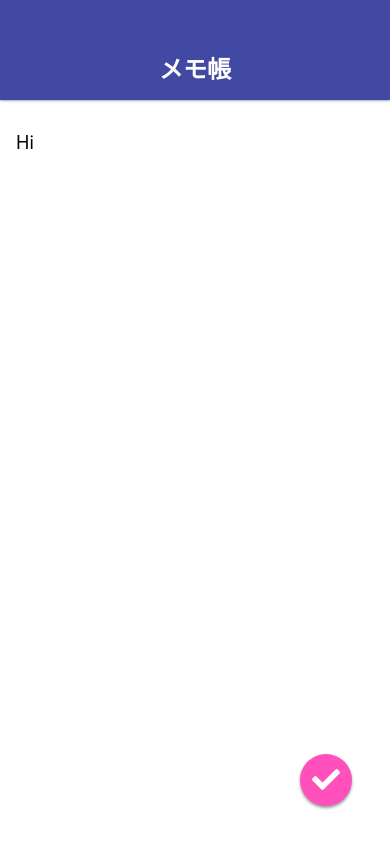
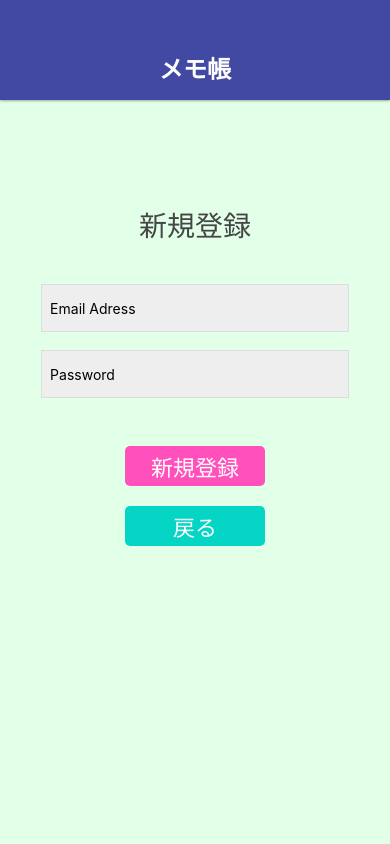
Before and after one commit to taito-snow/MemoApp, a React Native app: screen / in a window 390 px wide. Built offline with nearby package versions, Linux system fonts and the light colour scheme.

Commit message:
create Login & Signup Screen

```diff
--- a/App.js
+++ b/App.js
@@ -5,6 +5,8 @@
 import MemoListScreens from './src/screens/MemoListScreens';
 import MemoDetailScreen from './src/screens/MemoDetailScreen';
 import MemoEditScreen from './src/screens/MemoEditScreen';
+import LoginScreen from './src/screens/LoginScreen';
+import SignupScreen from './src/screens/SignupScreen';
 
 export default function App() {
   return (
@@ -12,7 +14,9 @@
       <Appbar />
       {/* <MemoListScreens /> */}
       {/* <MemoDetailScreen /> */}
-      <MemoEditScreen />
+      {/* <MemoEditScreen /> */}
+      {/* <LoginScreen /> */}
+      <SignupScreen />
     </View>
   );
 }
--- /dev/null
+++ b/src/screens/LoginScreen.js
@@ -0,0 +1,70 @@
+import React from 'react';
+import { StyleSheet, Text,  View, TextInput, TouchableHighlight } from 'react-native';
+
+class LoginScreen extends React.Component {
+    render() {
+        return(
+            <View style={styles.container}>
+                <Text style={styles.title}>ログイン</Text>
+                <TextInput style={styles.input} value="Email Adress" />
+                <TextInput style={styles.input} value="Password" />
+                <TouchableHighlight style={styles.button1} onPress={() => {}} underlayColor="#D83B77">
+                    <Text style={styles.buttonTitle}>ログイン</Text>
+                </TouchableHighlight>
+                <TouchableHighlight style={styles.button2} onPress={() => {}} underlayColor="#06B1A3">
+                    <Text style={styles.buttonTitle}>新規登録</Text>
+                </TouchableHighlight>
+            </View>
+        );
+    }
+}
+
+const styles = StyleSheet.create({
+    container:{
+        flex: 1,
+        width: '100%',
+        padding: 24,
+        alignItems: "center",
+    },
+    title: {
+        fontSize: 28,
+        alignSelf: 'center',
+        marginTop: 80,
+        marginBottom: 40,
+        color: "#454545",
+    },
+    input: {
+        backgroundColor: '#eee',
+        height: 48,
+        marginBottom: 18,
+        borderWidth: 1,
+        borderColor: '#ddd',
+        padding: 8,
+        width: '90%',
+    },
+    button1: {
+        backgroundColor: '#FF50BC',
+        height: 40,
+        borderRadius: 5,
+        justifyContent: 'center',
+        alignItems: "center",
+        marginTop: 30,
+        marginBottom: 20,
+        width: 140,
+    },
+    button2: {
+        backgroundColor: '#04D5C4',
+        height: 40,
+        borderRadius: 5,
+        justifyContent: 'center',
+        alignItems: "center",
+        marginBottom: 14,
+        width: 140,
+    },
+    buttonTitle: {
+        color: "#fff",
+        fontSize: 22,
+    },
+});
+
+export default LoginScreen;
--- /dev/null
+++ b/src/screens/SignupScreen.js
@@ -0,0 +1,70 @@
+import React from 'react';
+import { StyleSheet, Text,  View, TextInput, TouchableHighlight } from 'react-native';
+
+class SignupScreen extends React.Component {
+    render() {
+        return(
+            <View style={styles.container}>
+                <Text style={styles.title}>新規登録</Text>
+                <TextInput style={styles.input} value="Email Adress" />
+                <TextInput style={styles.input} value="Password" />
+                <TouchableHighlight style={styles.button1} onPress={() => {}} underlayColor="#D83B77">
+                    <Text style={styles.buttonTitle}>新規登録</Text>
+                </TouchableHighlight>
+                <TouchableHighlight style={styles.button2} onPress={() => {}} underlayColor="#06B1A3">
+                    <Text style={styles.buttonTitle}>戻る</Text>
+                </TouchableHighlight>
+            </View>
+        );
+    }
+}
+
+const styles = StyleSheet.create({
+    container:{
+        flex: 1,
+        width: '100%',
+        padding: 24,
+        alignItems: "center",
+    },
+    title: {
+        fontSize: 28,
+        alignSelf: 'center',
+        marginTop: 80,
+        marginBottom: 40,
+        color: "#454545",
+    },
+    input: {
+        backgroundColor: '#eee',
+        height: 48,
+        marginBottom: 18,
+        borderWidth: 1,
+        borderColor: '#ddd',
+        padding: 8,
+        width: '90%',
+    },
+    button1: {
+        backgroundColor: '#FF50BC',
+        height: 40,
+        borderRadius: 5,
+        justifyContent: 'center',
+        alignItems: "center",
+        marginTop: 30,
+        marginBottom: 20,
+        width: 140,
+    },
+    button2: {
+        backgroundColor: '#04D5C4',
+        height: 40,
+        borderRadius: 5,
+        justifyContent: 'center',
+        alignItems: "center",
+        marginBottom: 14,
+        width: 140,
+    },
+    buttonTitle: {
+        color: "#fff",
+        fontSize: 22,
+    },
+});
+
+export default SignupScreen;
```
